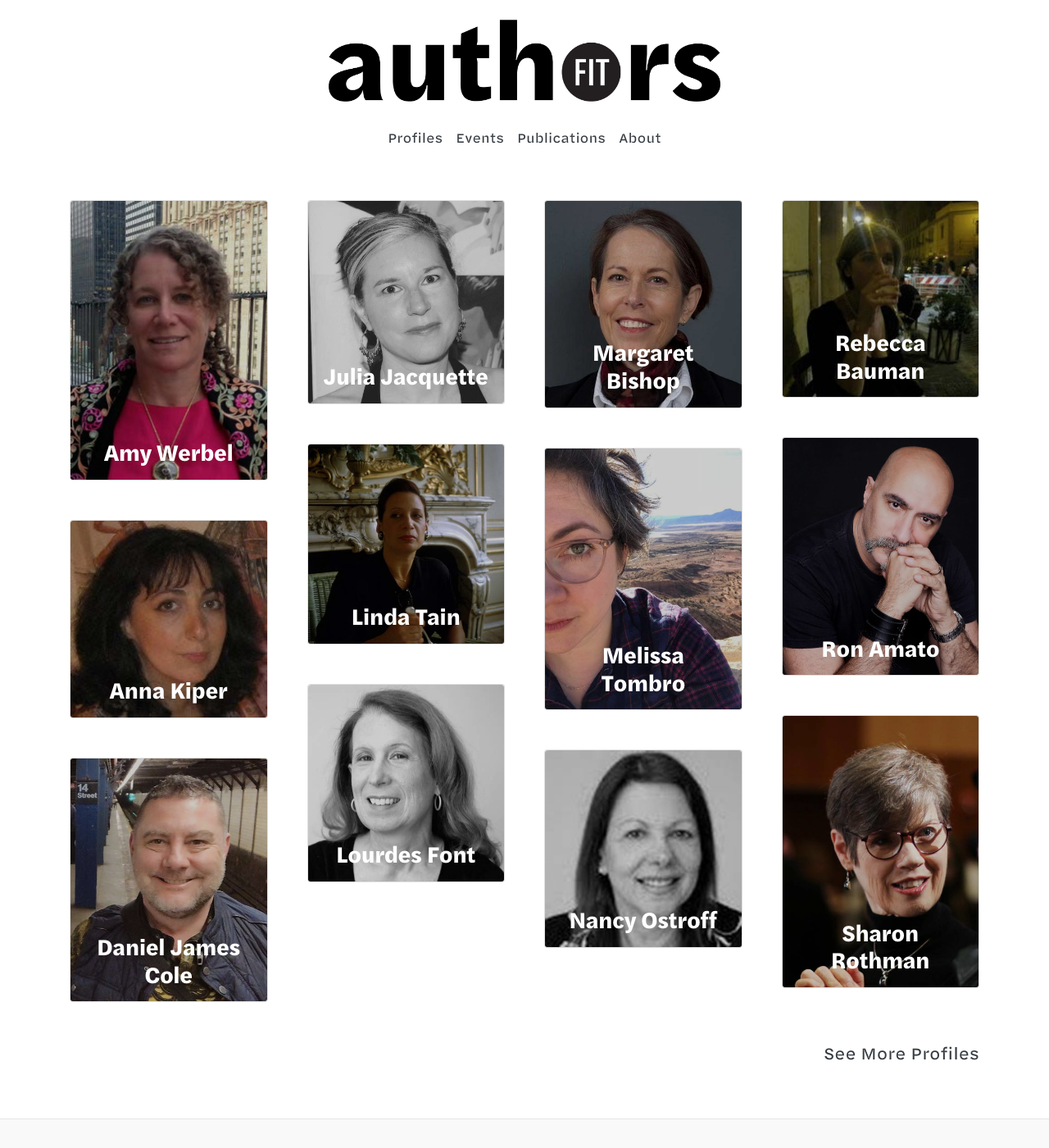
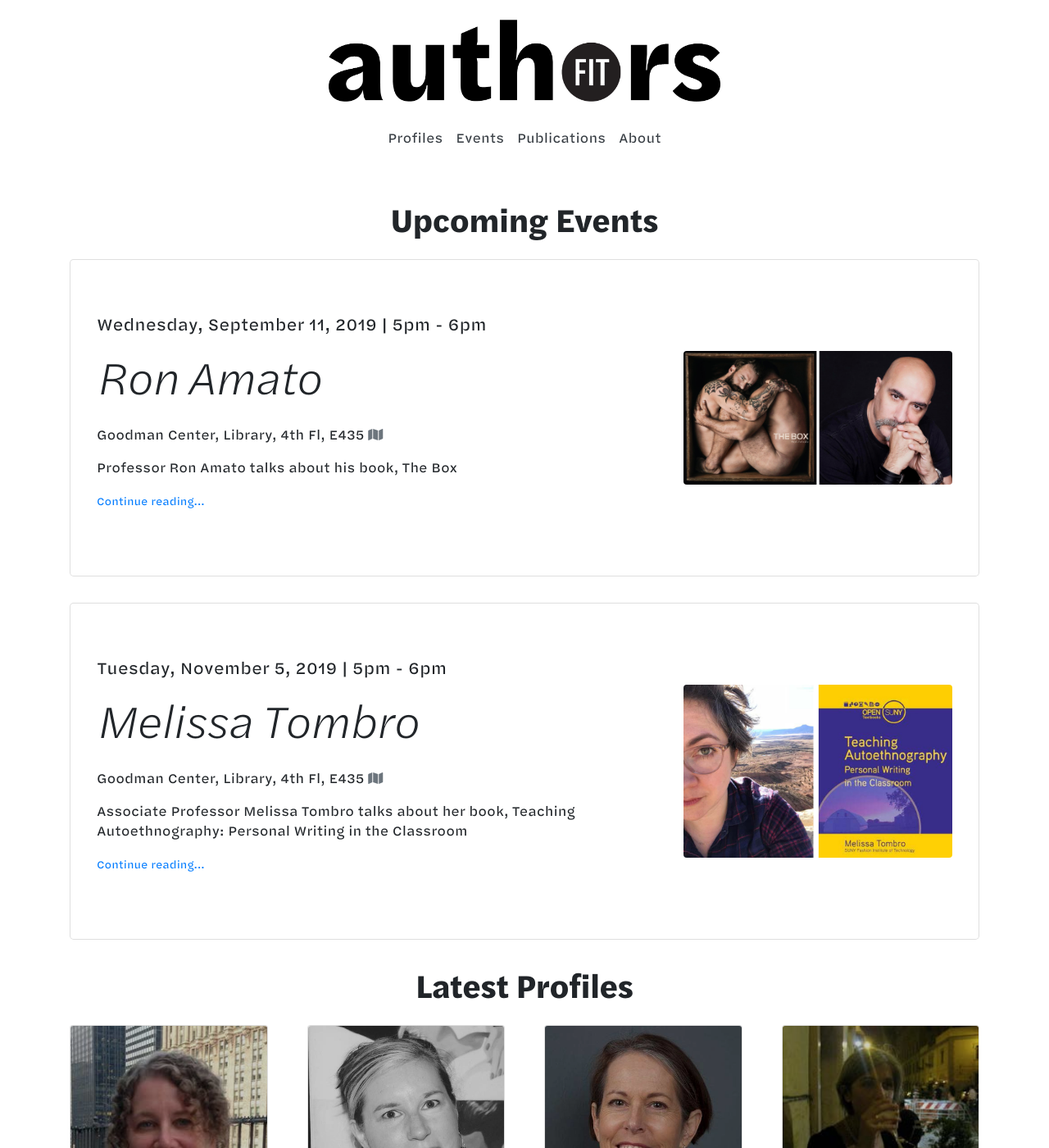
Before and after one commit to fit-authors/fit-authors.github.io, a Jekyll site: the page built from index.md, in a window 1280 px wide and 1400 px high. Shown: the whole window at 82% size. Built offline with Jekyll 4.4.1, drawn with Linux system fonts in a browser that asks for light colours; nearby versions of some CDN libraries.

Commit message:
added 2 new events and updated featured events/jquery script to hide old events

```diff
--- /dev/null
+++ b/_events/2019-09-11-amato.md
@@ -0,0 +1,14 @@
+---
+layout: event
+authors:
+  - Ron Amato
+event_title: 'Ron Amato'
+description: "Professor Ron Amato talks about his book,
+The Box"
+location: Goodman Center, Library, 4th Fl, E435
+time: 5pm - 6pm
+image: amato-event.jpg
+author-image: amato.jpg
+map: '<iframe src="https://www.google.com/maps/embed?pb=!1m18!1m12!1m3!1d3022.707284603599!2d-73.99667478412604!3d40.74646604344223!2m3!1f0!2f0!3f0!3m2!1i1024!2i768!4f13.1!3m3!1m2!1s0x89c259a553e272f1%3A0x9a8fe3f0b2bf1474!2sShirley+A.+Goodman+Resource+Center%2C+Fashion+Institute+of+Technology%2C+227+W+27th+St%2C+New+York%2C+NY+10001!5e0!3m2!1sen!2sus!4v1546455243331" width="600" height="450" frameborder="0" style="border:0" allowfullscreen></iframe>'
+---
+Focused on themes of isolation, desire, conflict and empowerment, Ron Amato's photographic series and book, The Box, speaks to human experiences of self-discovery and community building. Using a series of boxes to create visual metaphors, Ron echoes his development from adolescence to adulthood through over 100 color, and black and white photographs. Evoking first his youth in Brooklyn, New York during the 1960s and 1970s, moving through his coming out as a gay man and to his present position as a respected professional photographer and teacher, Ron creates a vivid portrait of struggle and triumph.
--- /dev/null
+++ b/_events/2019-11-05-tombro.md
@@ -0,0 +1,14 @@
+---
+layout: event
+authors:
+  - Melissa Tombro
+event_title: 'Melissa Tombro'
+description: "Associate Professor Melissa Tombro talks about her book,
+Teaching Autoethnography: Personal Writing in the Classroom"
+location: Goodman Center, Library, 4th Fl, E435
+time: 5pm - 6pm
+image: tombro-event.jpg
+author-image: tombro.jpg
+map: '<iframe src="https://www.google.com/maps/embed?pb=!1m18!1m12!1m3!1d3022.707284603599!2d-73.99667478412604!3d40.74646604344223!2m3!1f0!2f0!3f0!3m2!1i1024!2i768!4f13.1!3m3!1m2!1s0x89c259a553e272f1%3A0x9a8fe3f0b2bf1474!2sShirley+A.+Goodman+Resource+Center%2C+Fashion+Institute+of+Technology%2C+227+W+27th+St%2C+New+York%2C+NY+10001!5e0!3m2!1sen!2sus!4v1546455243331" width="600" height="450" frameborder="0" style="border:0" allowfullscreen></iframe>'
+---
+Teaching Autoethnography: Personal Writing in the Classroom is dedicated to the practice of immersive ethnographic and autoethonographic writing that encourages authors to participate in the communities about which they write. The book draws not only on critical qualitative inquiry methods such as interview and observation, but also on theories and sensibilities from creative writing and performance studies, which encourage self-reflection and narrative composition. The book provides approaches anyone can use to explore their communities and write about them first-hand. The methods presented can be used for a single assignment in a larger course or to guide an entire semester through many levels and varieties of informed personal writing.
--- a/_includes/featured-event.html
+++ b/_includes/featured-event.html
@@ -1,6 +1,7 @@
-{% assign sorted = site.events | sort: 'date' | reverse %}
-{% assign event = sorted[0] %}
-<div id="event-block" data-date="{{event.date}}">
-  {% include event-slide.html %}
-  <p class="text-right lead" id="more-events"><a class="text-dark" href="/events">See More Events</a></p>
-</div>
+{% assign sorted = site.events | sort: 'date' %}
+<h1 class="text-center mb-4" id="upcoming">Upcoming Events</h1>
+{% for event in sorted %}
+  <div class="event-block" data-date="{{event.date}}">
+    {% include event-slide.html %}
+  </div>
+{% endfor %}
--- a/_includes/featured-profiles.html
+++ b/_includes/featured-profiles.html
@@ -1,4 +1,5 @@
 {% assign sorted = site.profiles | sort: 'interview' | reverse %}
 {% assign profiles = sorted | slice: 0, 12 | sort: 'name'  %}
+<h1 class="text-center mb-4" id="upcoming">Latest Profiles</h1>
 {% include profiles.html %}
 <p class="text-right lead" id="more-profiles"><a class="text-dark" href="/profiles">See More Profiles</a></p>
--- a/_layouts/default.html
+++ b/_layouts/default.html
@@ -17,11 +17,22 @@
   {% if page.title == "Home" %}
     <script type="text/javascript">
       var current = new Date();
-      var eventdate = new Date($('#event-block').data('date'));
-      // Add 1 to date to make sure it still displays the day of event
-      eventdate.setDate(eventdate.getDate() + 1);
-      if (current > eventdate) {
-        $('#event-block').remove();
+      var upcoming = false;
+      $(".event-block").each(function(index) {
+        var eventdate = '';
+        eventdate = new Date($(this).data('date'));
+        // Add 1 to date to make sure it still displays the day of event
+        eventdate.setDate(eventdate.getDate() + 1);
+        console.log(eventdate);
+        if (current > eventdate) {
+          $(this).detach();
+        }
+        else {
+          upcoming = true;
+        }
+      });
+      if (upcoming == false) {
+        $("#upcoming").detach();
       }
     </script>
   {% endif %}
```
Also changed, not shown: assets/images/amato-cover.jpg, assets/images/amato-event.jpg (added), assets/images/tombro-event.jpg (added).
